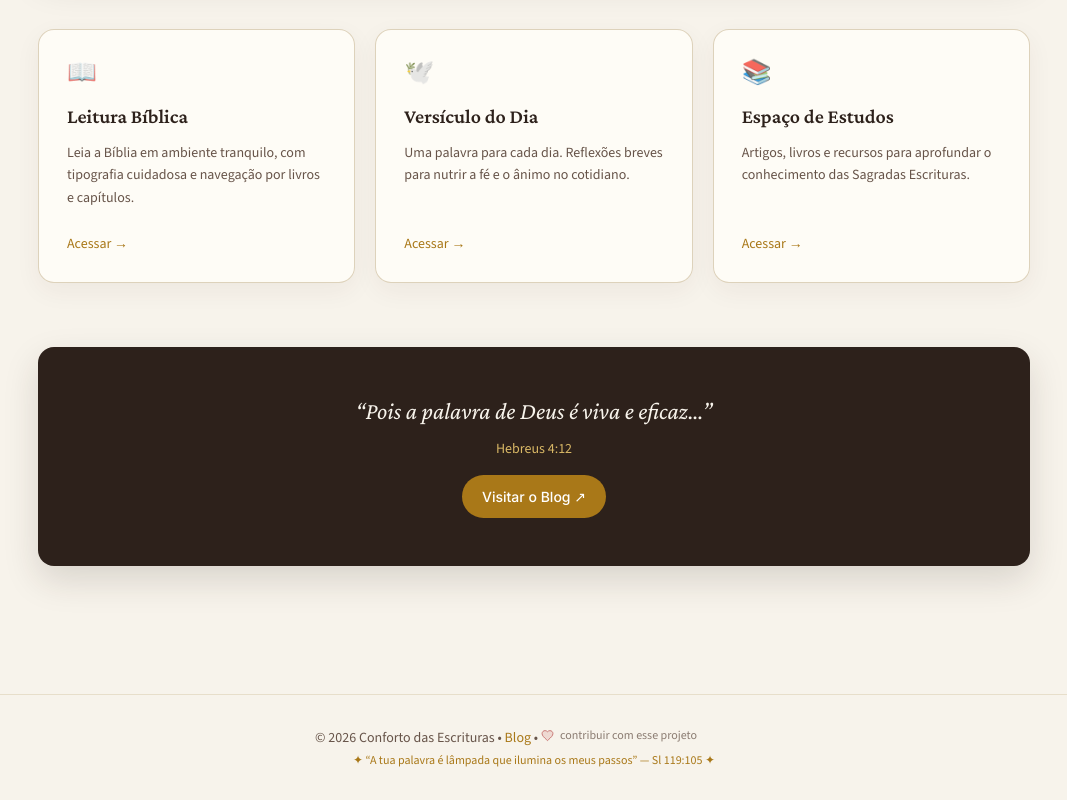
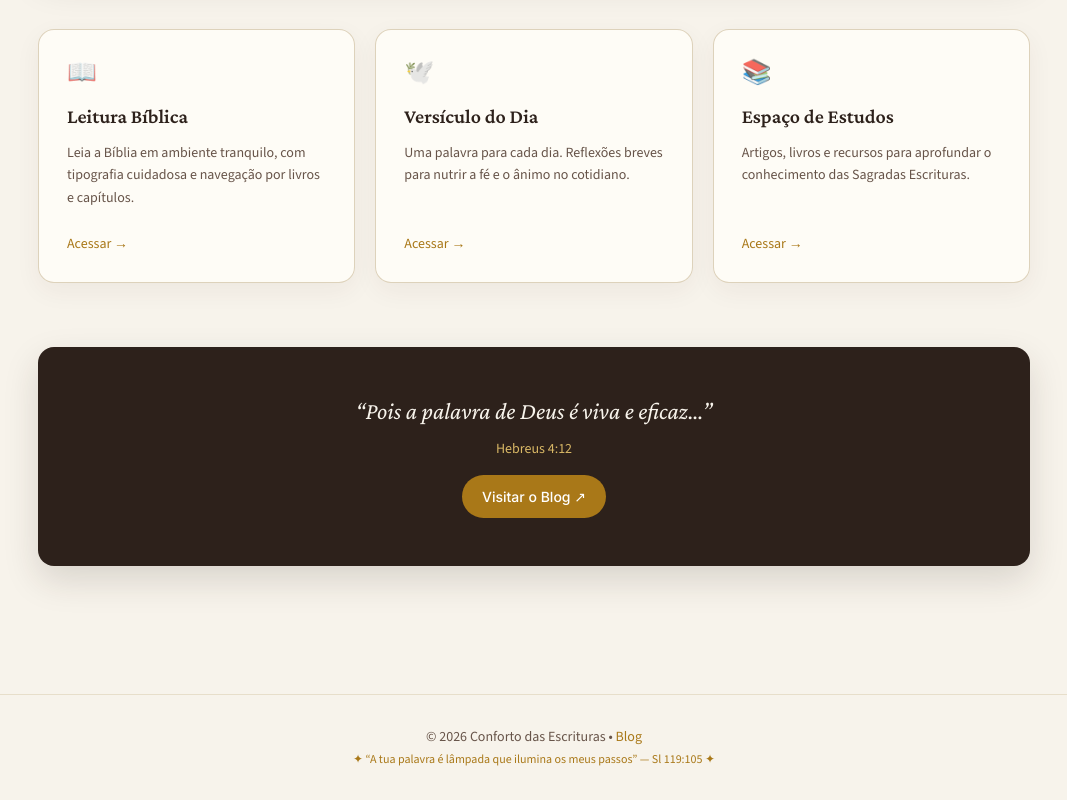
Before and after one commit to jobsonmedeiros/blog, a Next.js app: page / in a window 1280 px wide. Shown: the part 798-1598 px from the top of the page, without its empty margins (106-1173 px from the left). Built offline with nearby package versions, Linux system fonts and the light colour scheme.

Commit message:
remove: botao doar via PIX do rodape

```diff
--- a/app/layout.tsx
+++ b/app/layout.tsx
@@ -2,7 +2,6 @@ import type { Metadata } from "next";
 import "./globals.css";
 import Navbar from "@/components/Navbar";
 import AmbientPlayer from "@/components/AmbientPlayer";
-import DoarPix from "@/components/DoarPix";
 
 export const metadata: Metadata = {
   title: "Conforto das Escrituras",
@@ -21,7 +20,7 @@ export default function RootLayout({ children }: { children: React.ReactNode })
         <main>{children}</main>
         <AmbientPlayer />
         <footer className="text-center py-8 mt-12" style={{ borderTop: "1px solid var(--parchment-dark)" }}>
-          <p className="font-sans text-sm" style={{ color: "var(--ink-light)", paddingRight: "3.5rem" }}>
+          <p className="font-sans text-sm" style={{ color: "var(--ink-light)" }}>
             © {new Date().getFullYear()} Conforto das Escrituras •{" "}
             <a
               href="https://confortodasescrituras.blogspot.com"
@@ -30,8 +29,7 @@ export default function RootLayout({ children }: { children: React.ReactNode })
               style={{ color: "var(--gold)" }}
             >
               Blog
-            </a>{" "}
-            • <DoarPix />
+            </a>
           </p>
           <p className="font-sans text-xs mt-1" style={{ color: "var(--gold)" }}>
             ✦ &ldquo;A tua palavra é lâmpada que ilumina os meus passos&rdquo; — Sl 119:105 ✦
--- a/components/DoarPix.tsx
+++ /dev/null
@@ -1,62 +0,0 @@
-"use client";
-import { useState } from "react";
-
-const CHAVE_PIX = "b140c321-d644-4a63-95c5-c7febb101655";
-
-export default function DoarPix() {
-  const [copiado, setCopiado] = useState(false);
-
-  const copiarChave = async () => {
-    try {
-      await navigator.clipboard.writeText(CHAVE_PIX);
-    } catch {
-      const area = document.createElement("textarea");
-      area.value = CHAVE_PIX;
-      document.body.appendChild(area);
-      area.select();
-      document.execCommand("copy");
-      area.remove();
-    }
-    setCopiado(true);
-    setTimeout(() => setCopiado(false), 2500);
-  };
-
-  return (
-    <span
-      className="font-sans text-xs inline-flex items-center gap-1.5"
-      style={{ color: "var(--ink-light)", opacity: 0.75 }}
-    >
-      <button
-        onClick={copiarChave}
-        title="Doar via PIX — contribuir com esse projeto"
-        aria-label="Doar — contribuir com esse projeto"
-        className="inline-flex items-center transition-transform hover:scale-110"
-        style={{ lineHeight: 0 }}
-      >
-        <svg
-          width="13"
-          height="13"
-          viewBox="0 0 24 24"
-          fill="rgba(178,58,58,0.18)"
-          stroke="#b23a3a"
-          strokeWidth="1.6"
-          aria-hidden
-        >
-          <path d="M12 21.35l-1.45-1.32C5.4 15.36 2 12.28 2 8.5 2 5.42 4.42 3 7.5 3c1.74 0 3.41.81 4.5 2.09C13.09 3.81 14.76 3 16.5 3 19.58 3 22 5.42 22 8.5c0 3.78-3.4 6.86-8.55 11.54L12 21.35z" />
-        </svg>
-      </button>
-      {copiado ? (
-        <span role="status">Chave PIX copiada — obrigado! 🙏</span>
-      ) : (
-        <button
-          onClick={copiarChave}
-          title="Doar via PIX — contribuir com esse projeto"
-          className="underline-offset-2 hover:underline"
-          style={{ color: "inherit" }}
-        >
-          contribuir com esse projeto
-        </button>
-      )}
-    </span>
-  );
-}
```
